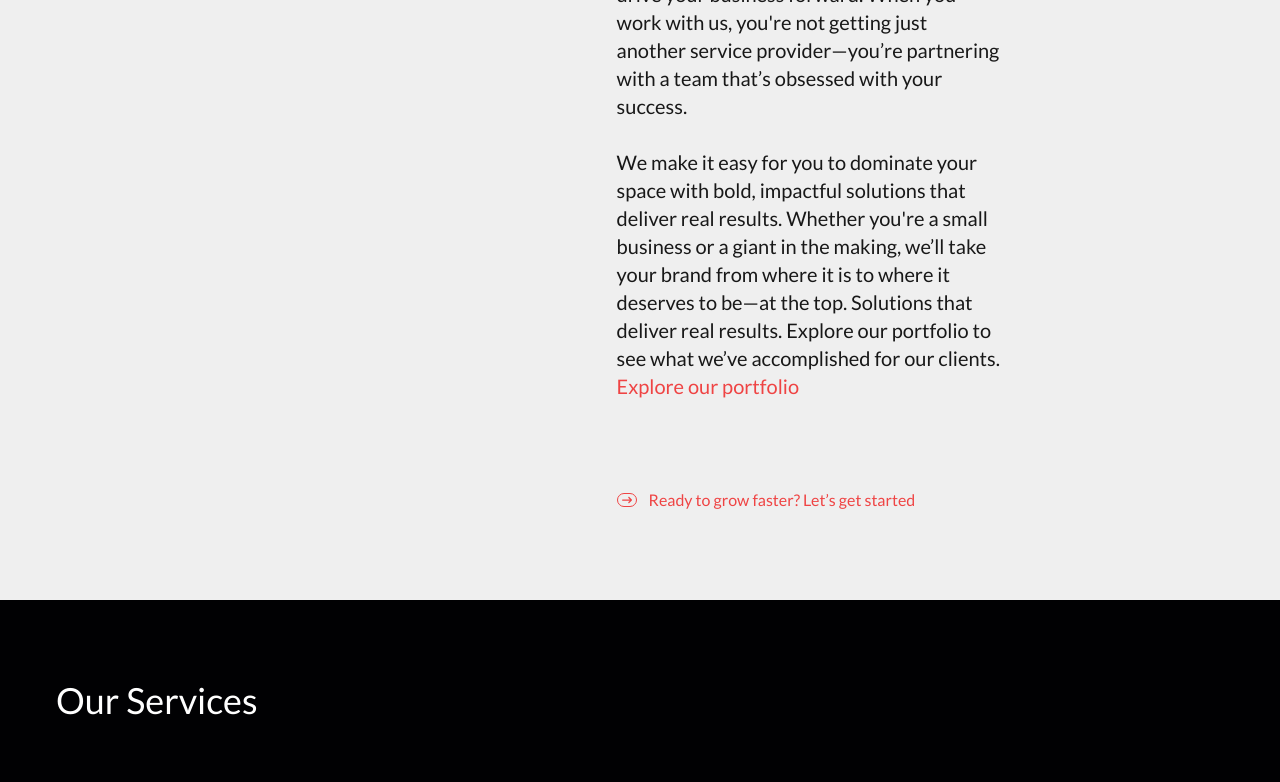
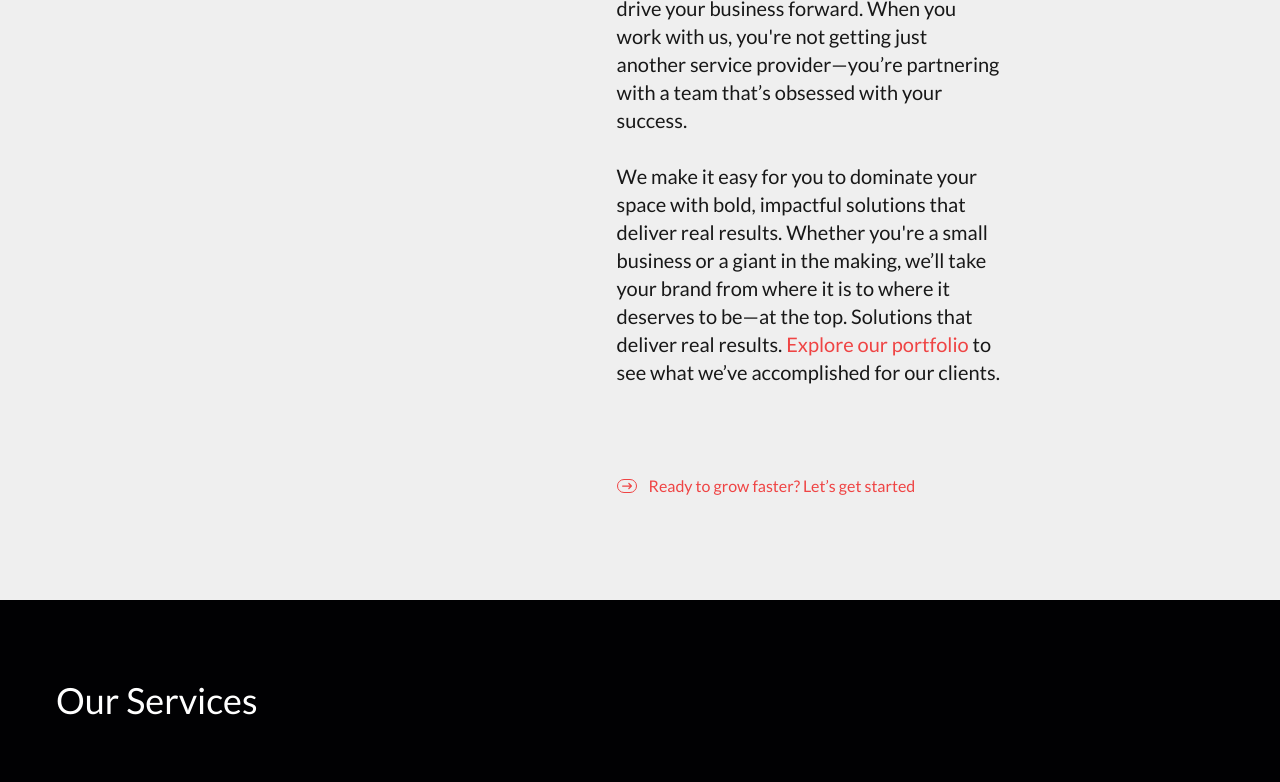
Before and after one commit to Abdullah0Dev/crumbBlab, a React (Vite) app: page / in a window 1280 px wide. Shown: the part 1000-1782 px from the top of the page. Built offline with nearby package versions, Linux system fonts and the light colour scheme; no server answers; a web font is replaced by a local one.

Commit message:
improvement once again

```diff
--- a/src/sections/Navbar.jsx
+++ b/src/sections/Navbar.jsx
@@ -4,8 +4,14 @@ import { navLinks } from '../constants/index.js';
 const NavItems = ({ onClick = () => {} }) => (
   <ul className="nav-ul">
     {navLinks.map((item) => (
-      <li key={item.id} className="nav-li">
-        <a href={item.href} className="nav-li_a" onClick={onClick}>
+      <li
+        onClick={() => {
+          window.location.href = item.href; // Make the whole li clickable
+          onClick();
+        }}
+        key={item.id}
+        className="nav-li">
+        <a href={item.href} className="nav-li_a">
           {item.name}
         </a>
       </li>
@@ -45,7 +51,7 @@ const Navbar = () => {
       {
         threshold: 0.5,
         rootMargin: '250px 0px -300px 0px',
-      }
+      },
     );
 
     if (overviewSection) observer.observe(overviewSection);
@@ -56,7 +62,7 @@ const Navbar = () => {
   }, []);
 
   return (
-     <header className="fixed top-10 left-0 right-0 z-50 backdrop-blur-xs">
+    <header className="fixed top-10 left-0 right-0 z-50 backdrop-blur-xs">
       <div className="max-w-3xl mx-auto bg-[#ffffff1a] rounded-3xl bg-opacity-50 backdrop-blur-md">
         <div className="flex justify-between items-center py-3 mx-auto c-space">
           <a href="/" className="text-white font-bold text-xl hover:text-white transition-colors">
--- a/src/sections/Overview.jsx
+++ b/src/sections/Overview.jsx
@@ -6,7 +6,7 @@ const Overview = () => {
   return (
     <section
       id="overview-section"
-      className="w-full max-sm:px-5 h-screen bg-[#EFEFEF] flex items-center justify-center">
+      className="w-full max-sm:px-5 max-sm:py-12 min-h-screen bg-[#EFEFEF] flex items-center justify-center">
       <div className="max-w-3xl max-md:item-center  py-24 items-center">
         <div className="flex self-center max-xl:flex-col max-xl:gap-y-32 gap-x-44">
           <motion.div
@@ -33,7 +33,7 @@ const Overview = () => {
                 with your success. <br />
                 <br /> We make it easy for you to dominate your space with bold, impactful solutions that deliver real
                 results. Whether you're a small business or a giant in the making, we’ll take your brand from where it
-                is to where it deserves to be—at the top. Solutions that deliver real results. Explore our portfolio to see what we’ve accomplished for our clients. <a href='/portfolio' className="text-red-500">Explore our portfolio</a>
+                is to where it deserves to be—at the top. Solutions that deliver real results.  <a href='/portfolio' className="text-red-500">Explore our portfolio</a> to see what we’ve accomplished for our clients.
               </h2>
             </motion.div>
             <motion.a
@@ -41,7 +41,7 @@ const Overview = () => {
               initial={{ y: 30, opacity: 0, x: 0 }}
               whileInView={{ y: 0, opacity: 1 }}
               transition={{ duration: 0.8, ease: 'easeOut' }}
-              className="flex group max-[410px]:pl-2 gap-x-3 mt-20 items-center"
+              className="flex group max-[410px]:pl-2 gap-x-3 pt-20 items-center"
               whileHover={{ scale: 1.05, x: 30 }} // Optional scale effect on hover
             >
               <motion.button className="border  border-red-500 py-[1px] px-1 rounded-full">
```
